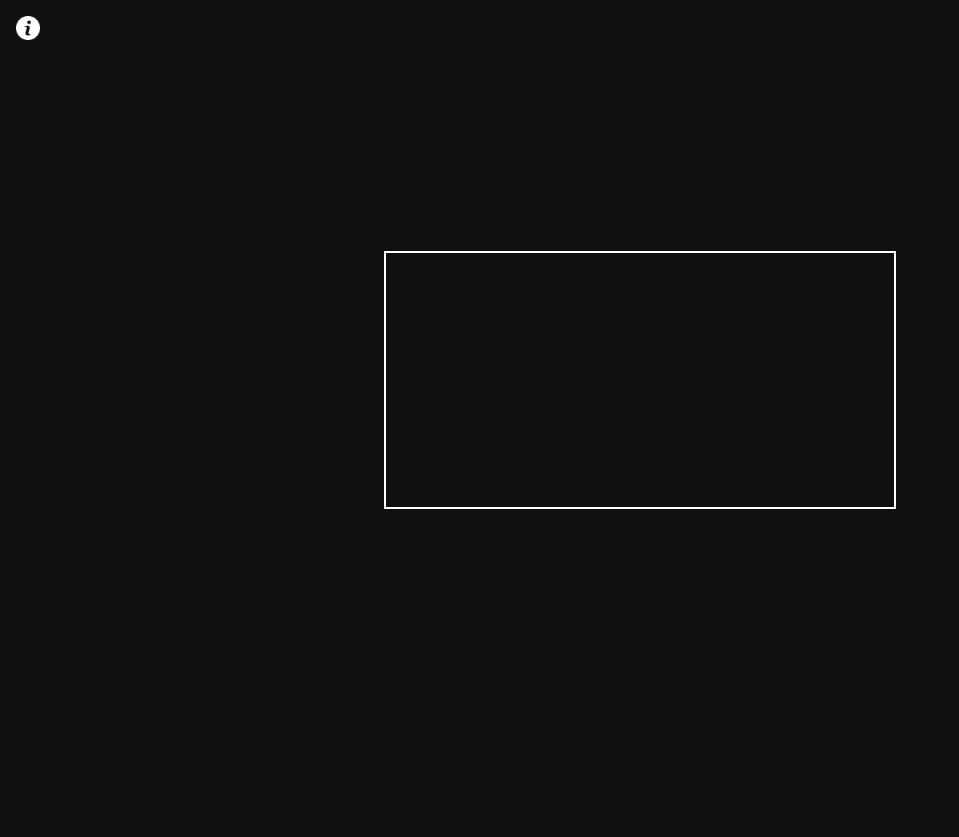
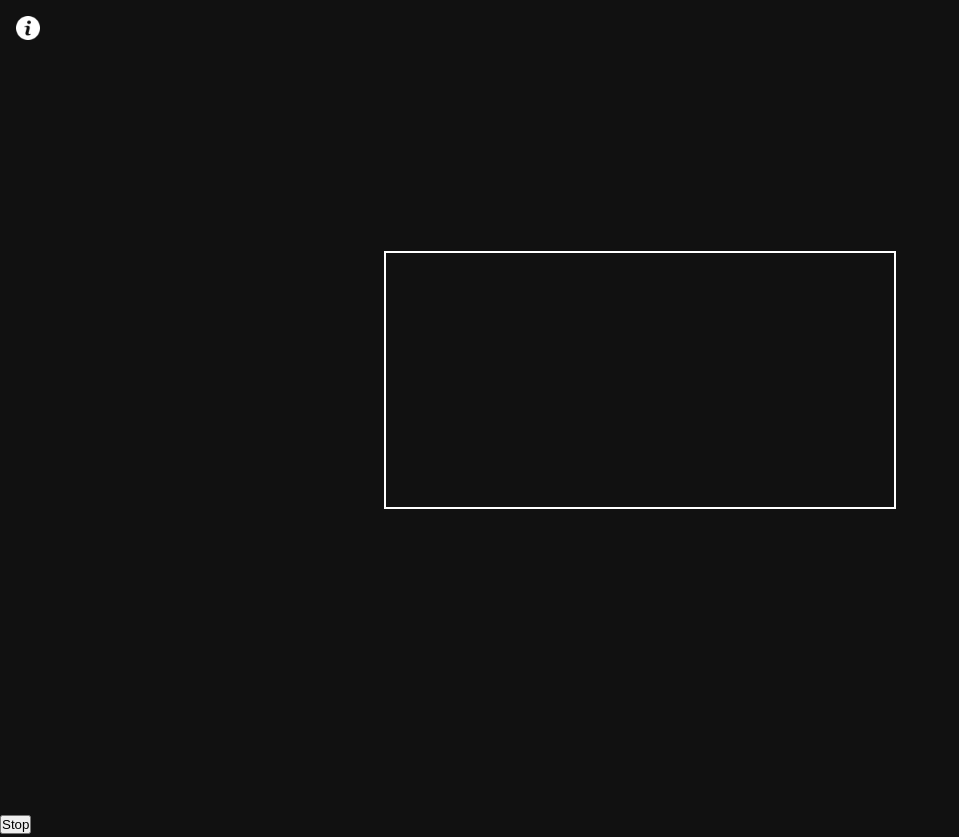
Before and after one commit to EbenVranken/pi-decimal-calculator, a plain HTML site: page index.html in a window 1280 px wide. Shown: the whole page, without its empty margins (0-959 px from the left). Before the commit the page ends 800 px from the top, so only its background shows below. Drawn offline with Linux system fonts and the light colour scheme.

Commit message:
Update index.html

```diff
--- a/index.html
+++ b/index.html
@@ -20,6 +20,7 @@
             <p id="result"></p>
         </div>
     </div>
+    <button onclick="pause();">Stop</button>
 
     <div id="overlay" onclick="off();">
         <p>
```
